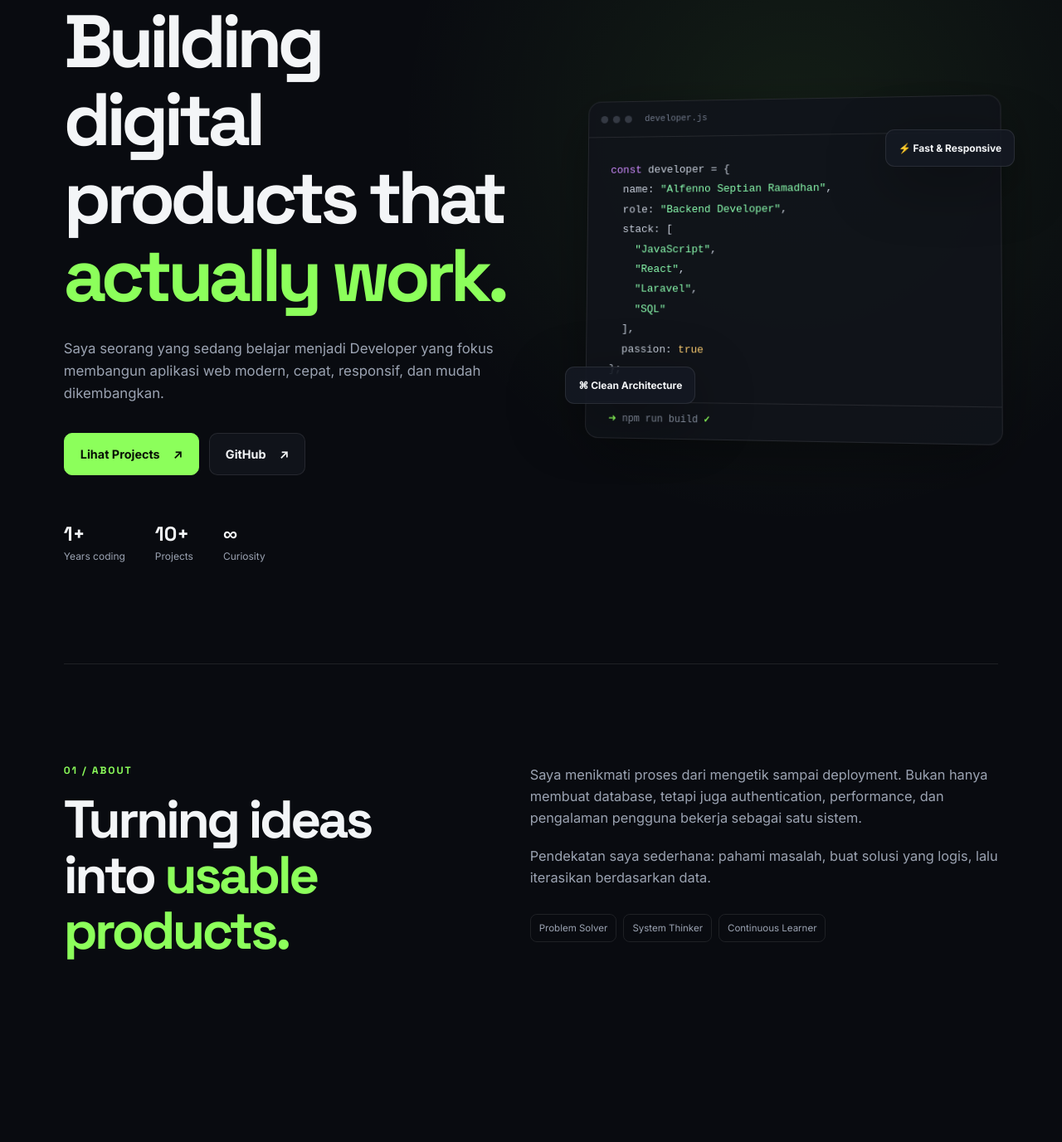
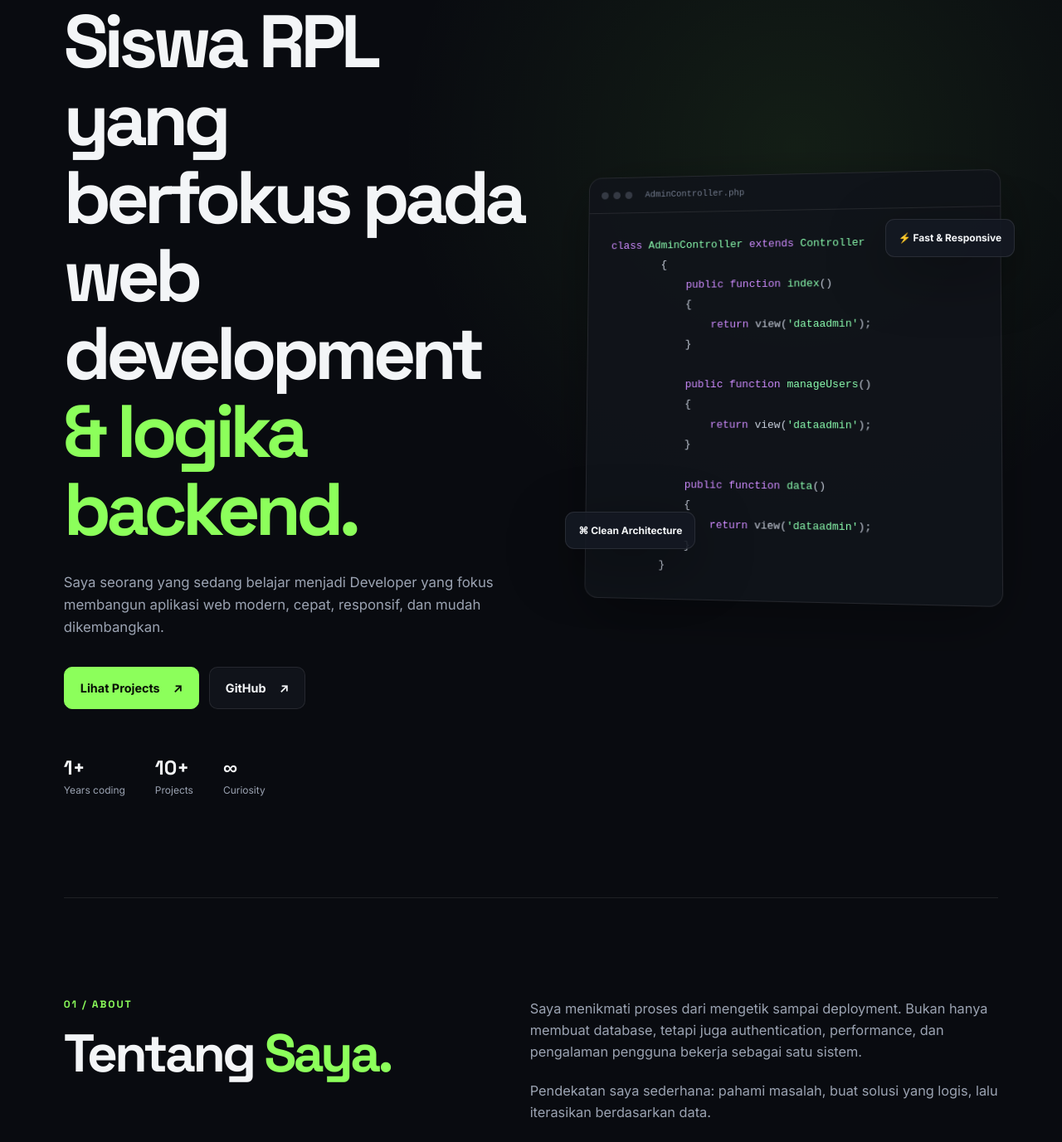
Before and after one commit to alfenno17/Portofolio, a plain HTML site: page index.html in a window 1280 px wide. Shown: the part 201-1578 px from the top of the page at 83% size. Drawn offline with Linux system fonts and the light colour scheme.

Commit message:
mengedit beberapa typo

```diff
--- a/index.html
+++ b/index.html
@@ -32,7 +32,7 @@
     <section id="home" class="hero section">
       <div class="hero-copy reveal">
         <p class="eyebrow"><span class="status-dot"></span> Available for new projects</p>
-        <h1>Building digital products that <span>actually work.</span></h1>
+        <h1>Siswa RPL yang berfokus pada web development <span>& logika backend.</span></h1>
         <p class="hero-text">
           Saya seorang yang sedang belajar menjadi Developer yang fokus membangun aplikasi web modern,
           cepat, responsif, dan mudah dikembangkan.
@@ -54,21 +54,26 @@
         <div class="code-window">
           <div class="window-bar">
             <span></span><span></span><span></span>
-            <small>developer.js</small>
+            <small>AdminController.php</small>
           </div>
-          <pre><code><span class="kw">const</span> developer = {
-  name: <span class="str">"Alfenno Septian Ramadhan"</span>,
-  role: <span class="str">"Backend Developer"</span>,
-  stack: [
-    <span class="str">"JavaScript"</span>,
-    <span class="str">"React"</span>,
-    <span class="str">"Laravel"</span>,
-    <span class="str">"SQL"</span>
-  ],
-  passion: <span class="bool">true</span>
-};</code></pre>
-          <div class="terminal-line"><span>➜</span> npm run build <b>✓</b></div>
-        </div>
+          <pre><code><span class="kw">class</span> <span class="str">AdminController</span> <span class="kw">extends</span> <span class="str">Controller</span>
+        {
+            <span class="kw">public function</span> <span class="str">index</span>()
+            {
+                <span class="kw">return</span> view(<span class="str">'dataadmin'</span>);
+            }
+
+            <span class="kw">public function</span> <span class="str">manageUsers</span>()
+            {
+                <span class="kw">return</span> view(<span class="str">'dataadmin'</span>);
+            }
+
+            <span class="kw">public function</span> <span class="str">data</span>()
+            {
+                <span class="kw">return</span> view(<span class="str">'dataadmin'</span>);
+            }
+        }</code></pre>
+                </div>
         <div class="floating-card card-one">⚡ Fast & Responsive</div>
         <div class="floating-card card-two">⌘ Clean Architecture</div>
       </div>
@@ -77,7 +82,7 @@
     <section id="about" class="section split">
       <div class="section-heading reveal">
         <p class="eyebrow">01 / ABOUT</p>
-        <h2>Turning ideas into <span>usable products.</span></h2>
+        <h2>Tentang <span>Saya.</span></h2>
       </div>
       <div class="about-content reveal">
         <p>
@@ -89,16 +94,13 @@
           Pendekatan saya sederhana: pahami masalah, buat solusi yang logis,
           lalu iterasikan berdasarkan data.
         </p>
-        <div class="about-tags">
-          <span>Problem Solver</span><span>System Thinker</span><span>Continuous Learner</span>
-        </div>
       </div>
     </section>
 
     <section id="skills" class="section">
       <div class="section-heading reveal">
         <p class="eyebrow">02 / SKILLS</p>
-        <h2>Tools I use to <span>ship.</span></h2>
+        <h2>Teknolologi &  <span>Tools.</span></h2>
       </div>
       <div class="skills-grid">
         <article class="skill-card reveal">
@@ -126,7 +128,7 @@
       <div class="section-heading project-heading reveal">
         <div>
           <p class="eyebrow">03 / PROJECTS</p>
-          <h2>Selected <span>work.</span></h2>
+          <h2>Proyek <span>Unggulan.</span></h2>
         </div>
         <a class="text-link" href="https://github.com/alfenno17" target="_blank" rel="noopener noreferrer">
           Semua di GitHub ↗
@@ -136,7 +138,7 @@
       <div class="project-grid">
         <article class="project-card reveal">
           <div class="project-top"><span class="project-number">01</span><span>Landing Page</span></div>
-          <h3>WebTokoSederhama</h3>
+          <h3>WebTokoSederhana</h3>
           <p>Website toko online sederhana dengan katalog produk responsif dan tampilan belanja yang bersih.</p>
           <div class="project-stack"><span>HTML</span><span>CSS</span><span>JavaScript</span></div>
           <a href="https://github.com/alfenno17/WebTokoSederhana" target="_blank" rel="noopener noreferrer">View repository ↗</a>
@@ -145,7 +147,7 @@
         <article class="project-card featured reveal">
           <div class="project-top"><span class="project-number">02</span><span>Full Stack</span></div>
           <h3>SIAKAD</h3>
-          <p>Modern e-commerce dengan katalog, cart, authentication, dan API terstruktur.</p>
+          <p>Sistem Informasi Akademik untuk pengelolaan data siswa, prodi, dan autentikasi admin.</p>
           <div class="project-stack"><span>PHP</span><span>CSS</span><span>JavaScript</span><span>MySQL</span></div>
           <a href="https://github.com/alfenno17/Latihan-Crud" target="_blank" rel="noopener noreferrer">View repository ↗</a>
         </article>
@@ -155,8 +157,8 @@
     <section id="contact" class="section contact">
       <div class="contact-box reveal">
         <p class="eyebrow">04 / CONTACT</p>
-        <h2>Have an idea?<br><span>Let's build it.</span></h2>
-        <p>Terbuka untuk freelance, collaboration, dan full-time opportunity.</p>
+        <h2>Punya Ide Proyek?<br><span>Mari Wujudkan.</span></h2>
+        <p>Terbuka untuk peluang internship/PKL, freelance, dan kolaborasi proyek.</p>
         <div class="contact-actions">
           <a class="btn primary" href="mailto:alfenno1602@gmail.com">Email Me ↗</a>
           <a class="btn secondary" href="https://github.com/alfenno17" target="_blank" rel="noopener noreferrer">Open GitHub ↗</a>
```
